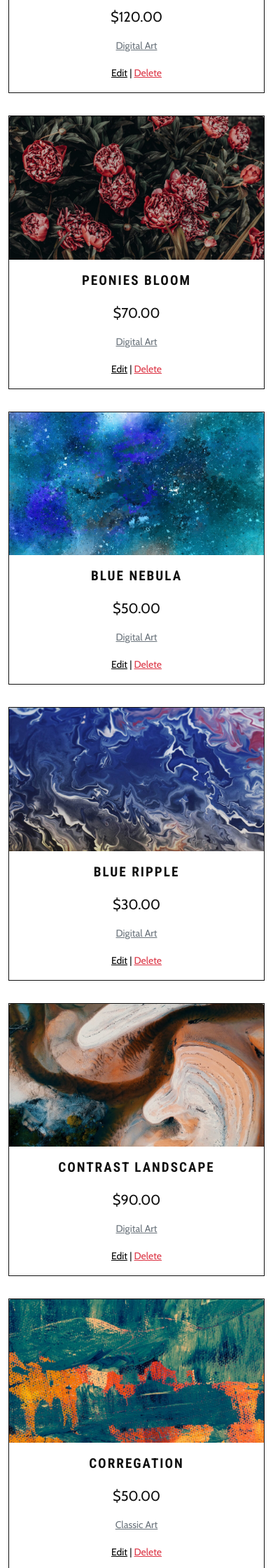
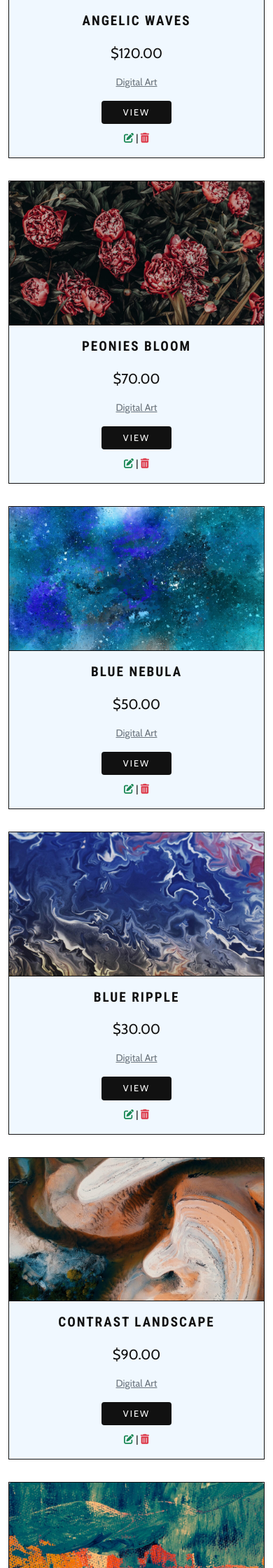
Before and after one commit to Birrellc/Project__artiZan-ms4, a Django app: page /products/ in a window 390 px wide. Shown: the part 1105-3345 px from the top of the page at 70% size. Run offline with Django 3.2, Linux system fonts and the light colour scheme; the visitor is signed in with stand-in values (Sample User, id 1); data comes from the database, SQL or seed files in the repository; some libraries are stand-ins or nearby versions.

Commit message:
Feat: updated edit and delete product btns and added view btn

```diff
--- a/products/templates/products/product_detail.html
+++ b/products/templates/products/product_detail.html
@@ -31,8 +31,8 @@
                     {% endif %}
                     {% if request.user.is_superuser %}
                         <small class="ml-3">
-                            <a href="{% url 'edit_product' product.id %}">Edit</a> |
-                            <a class="text-danger" href="{% url 'delete_product' product.id %}">Delete</a>
+                            <a href="{% url 'edit_product' product.id %}"><i class="fas fa-edit"></i></a> |
+                            <a class="text-danger" href="{% url 'delete_product' product.id %}"><i class="fas fa-trash-alt"></i></a>
                         </small>
                     {% endif %}
                     <form class="form" action="{% url 'add_to_basket' product.id %}" method="POST">
--- a/products/templates/products/products.html
+++ b/products/templates/products/products.html
@@ -44,7 +44,7 @@
             <div class="gallery-container col-12">
                 <div class="row">
                     {% for product in products %}
-                        <div class="col-sm-6 my-3 col-lg-4">
+                        <div class="col-sm-6 my-3 col-lg-3">
                             <div class="card border rounded-0 h-100">
                                 {% if product.image %}
                                 <a href="{% url 'product_detail' product.id %}">
@@ -64,15 +64,20 @@
                                     </div>
                                     {% if product.category %}
                                     <p class="small">
-                                        <a class="text-muted" href="{% url 'products' %}?category={{ product.category.name }}">
+                                        <a class="text-muted" hreef="{% url 'products' %}?category={{ product.category.name }}">
                                             {{ product.category.friendly_name }}
                                         </a>
                                     </p>
                                     {% endif %}
+                                    <div>
+                                        <div class="col-12 mb-2">
+                                            <a href="{% url 'product_detail' product.id %}" class="btn cta-btn text-uppercase">View</a>
+                                          </div>
+                                    </div>
                                     {% if request.user.is_superuser %}
                                                 <small class="ml-5">
-                                                    <a href="{% url 'edit_product' product.id %}">Edit</a> |
-                                                    <a class="text-danger" href="{% url 'delete_product' product.id %}">Delete</a>
+                                                    <a class="text-success" href="{% url 'edit_product' product.id %}"><i class="fas fa-edit"></i></a> |
+                                                    <a class="text-danger" href="{% url 'delete_product' product.id %}"><i class="fas fa-trash-alt"></i></a>
                                                 </small>
                                     {% endif %}
                                 </div>
--- a/static/css/base.css
+++ b/static/css/base.css
@@ -52,13 +52,6 @@ a {
 
 /* Home */
 
-.cta-head {
-  font-family: 'Cabin Sketch', cursive;
-  font-size: 3.5rem;
-  font-weight: 500 !important;
-  color: #fff !important;
-}
-
 .btn {
   background: grey;
   color: white !important;
@@ -73,8 +66,11 @@ a {
 
 .cta-btn {
   color: aliceblue;
+  font-size: 0.8rem;
   background-color: #111;
   width: 100px;
+  font-weight: 400;
+  letter-spacing: 2px;
 }
 
 /* carousel */
@@ -117,11 +113,14 @@ a {
 }
 
 .products-sub-nav {
+  margin-top: 5px;
   display: flex;
   justify-content: center;
-  font-family: 'Roboto Condensed', sans-serif;
+  font-family: 'Cabin', sans-serif;
   font-weight: 800;
   letter-spacing: 5px;
+  border-top: 2px solid #111;
+  border-bottom: 2px solid #111;
 }
 
 .product-dropdown{
@@ -144,6 +143,11 @@ a {
   letter-spacing: 2px;
   font-family: 'Roboto Condensed', sans-serif;
   font-weight:800
+}
+
+.card-body {
+  background-color: #f0f8ff;
+  border-top: 1px #111 solid;
 }
 
 .btt-btn {
```
Also changed, not shown: home/views.py (line endings or trailing spaces).
